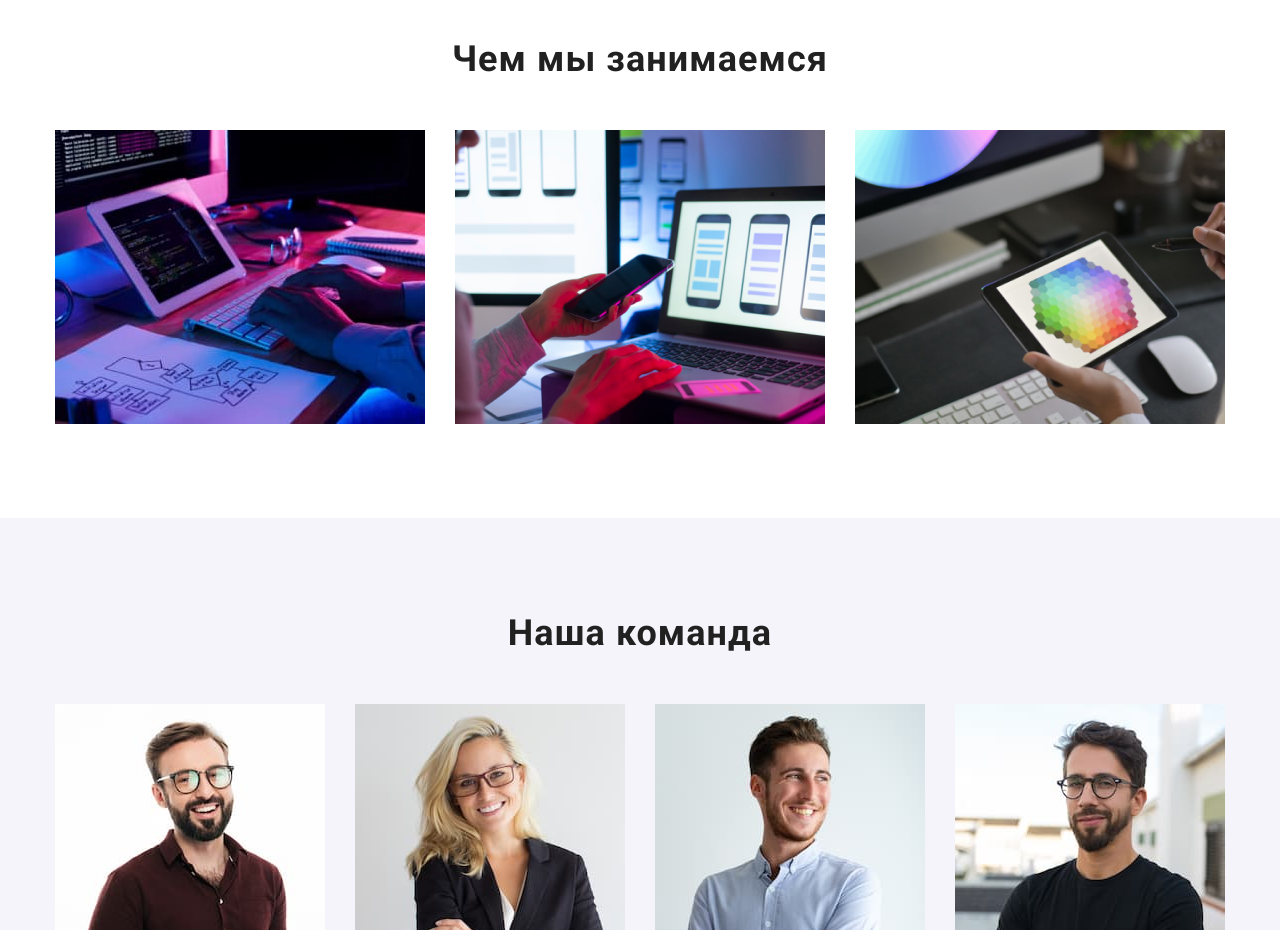
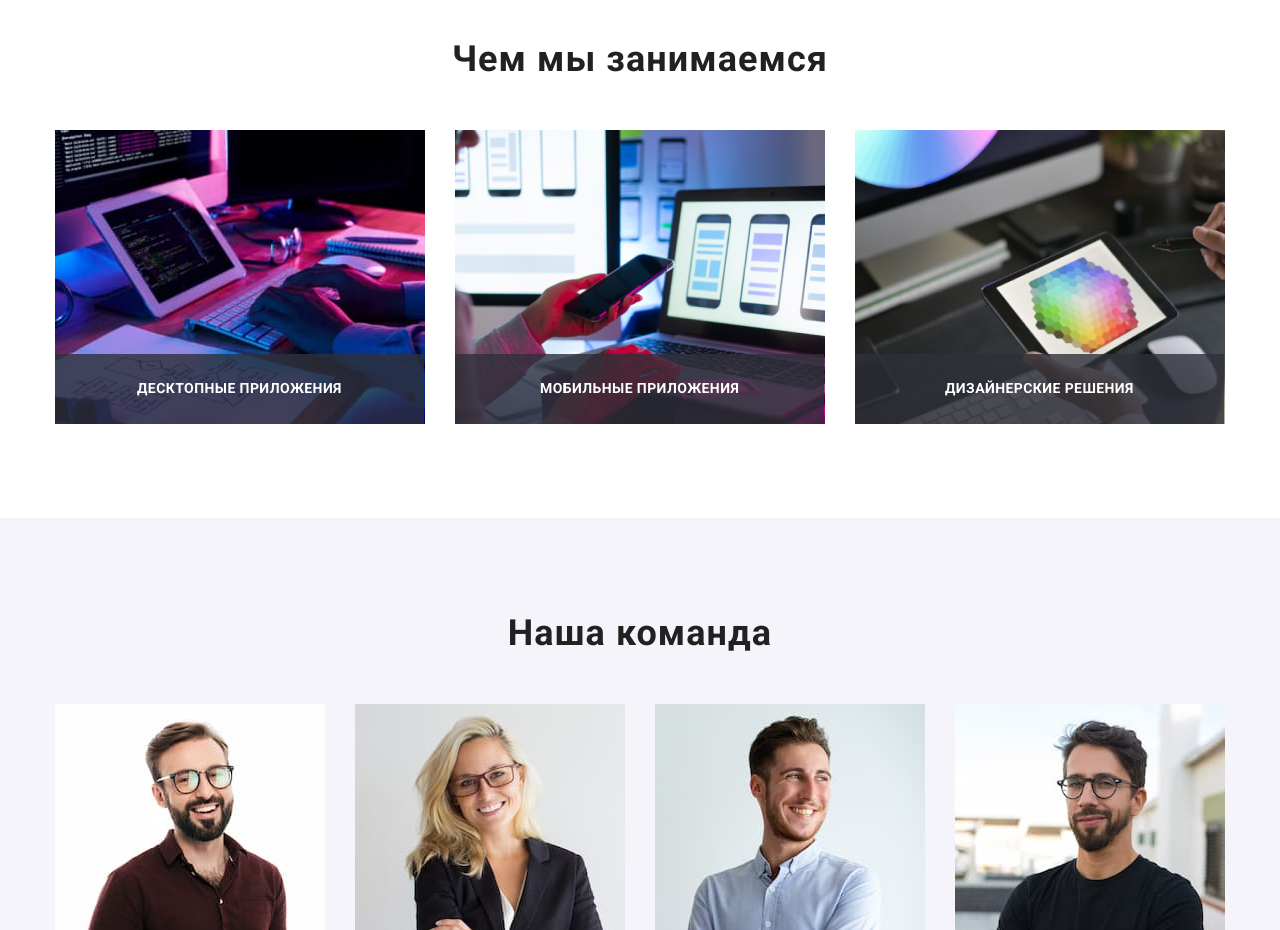
Before and after one commit to rollingolya/goit-markup-hw-05, a plain HTML site: page index.html in a window 1280 px wide. Shown: the part 1080-2010 px from the top of the page. Drawn offline with nearby package versions, Linux system fonts and the light colour scheme.

Commit message:
Додає декоративні елементи в секцію Чим ми займаємось

```diff
--- a/css/styles.css
+++ b/css/styles.css
@@ -382,12 +382,43 @@ padding: 0;
 }
 
 .pic-what-do {
+position: relative;
+
 flex-basis: calc((100% - var(--indent) * var(--items)) / var(--items));
 margin-right: 30px;
 }
 
 .pic-what-do:last-child {
 margin-right: 0;
+}
+
+.desc {
+
+    background-color: rgba(47, 48, 58, 0.8);
+    color: #FFFFFF;
+
+    font-weight: 700;
+    font-size: 14px;
+    line-height: 1.14;
+    text-align: center;
+    letter-spacing: 0.03em;
+    text-transform: uppercase;
+
+    position: absolute;
+    bottom: 0;
+    left: 0;
+}
+
+.first-text {
+    padding: 27px 82px;
+}
+
+.scnd-text {
+    padding: 27px 85px;
+}
+
+.thrd-text {
+    padding: 27px 90px;
 }
 
 /* Секція Наша команда */
--- a/index.html
+++ b/index.html
@@ -144,24 +144,24 @@
                 class="pict-first"
                 src="images/box1.jpg"
                 alt="Программирование за планшетом"
-                width="370"
-              />
+                width="370"/>
+                <p class="desc first-text">Десктопные приложения</p>
             </li>
             <li class="pic-what-do">
               <img
                 class="pict-scnd"
                 src="images/box2.jpg"
                 alt="Разработка мобильного приложения"
-                width="370"
-              />
+                width="370"/>
+                <p class="desc scnd-text">Мобильные приложения</p>
             </li>
             <li class="pic-what-do">
               <img
                 class="pict-thrd"
                 src="images/box3.jpg"
                 alt="Рисование на планшете"
-                width="370"
-              />
+                width="370"/>
+                <p class="desc thrd-text">Дизайнерские решения</p>
             </li>
           </ul>
         </div>
```
